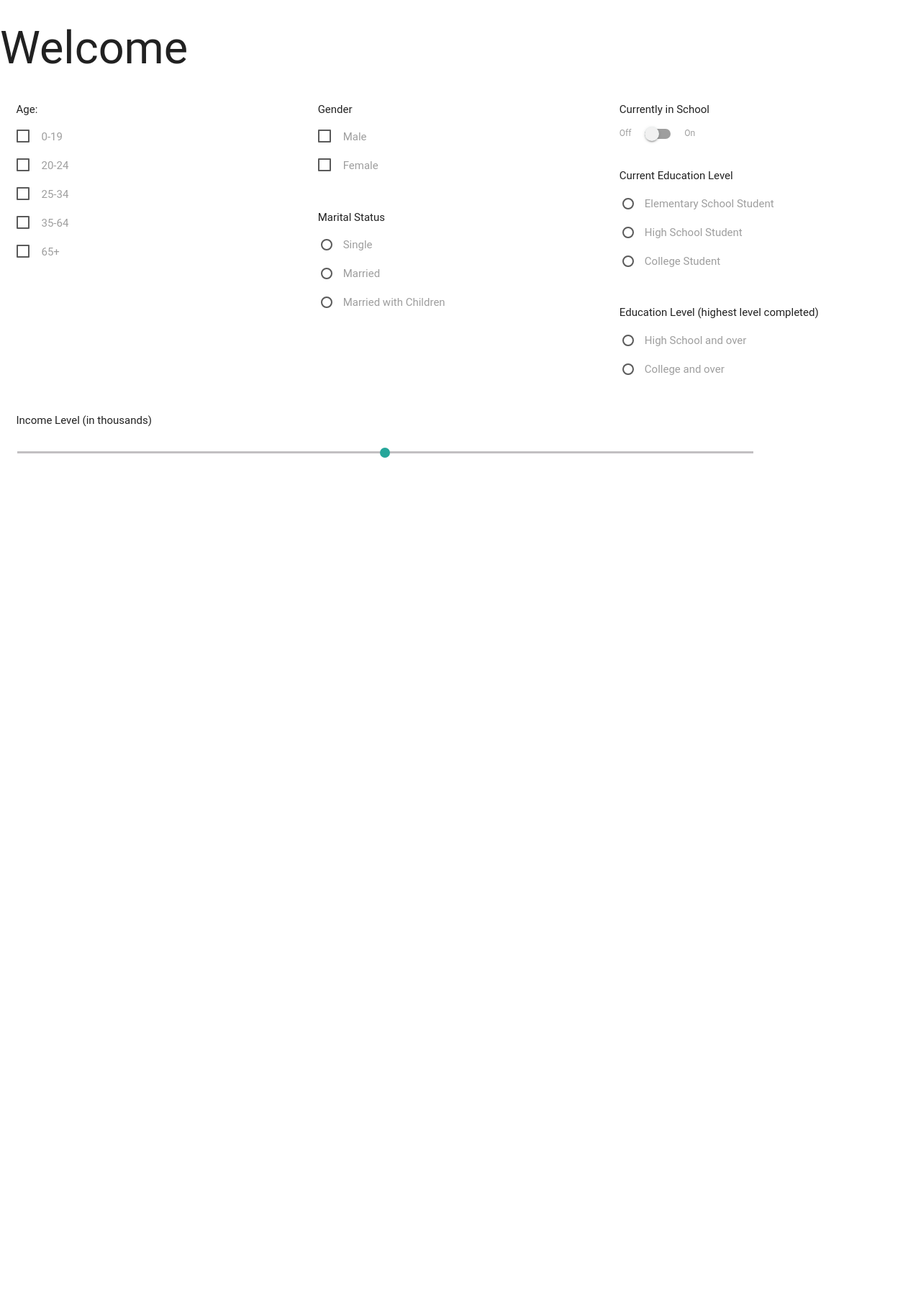
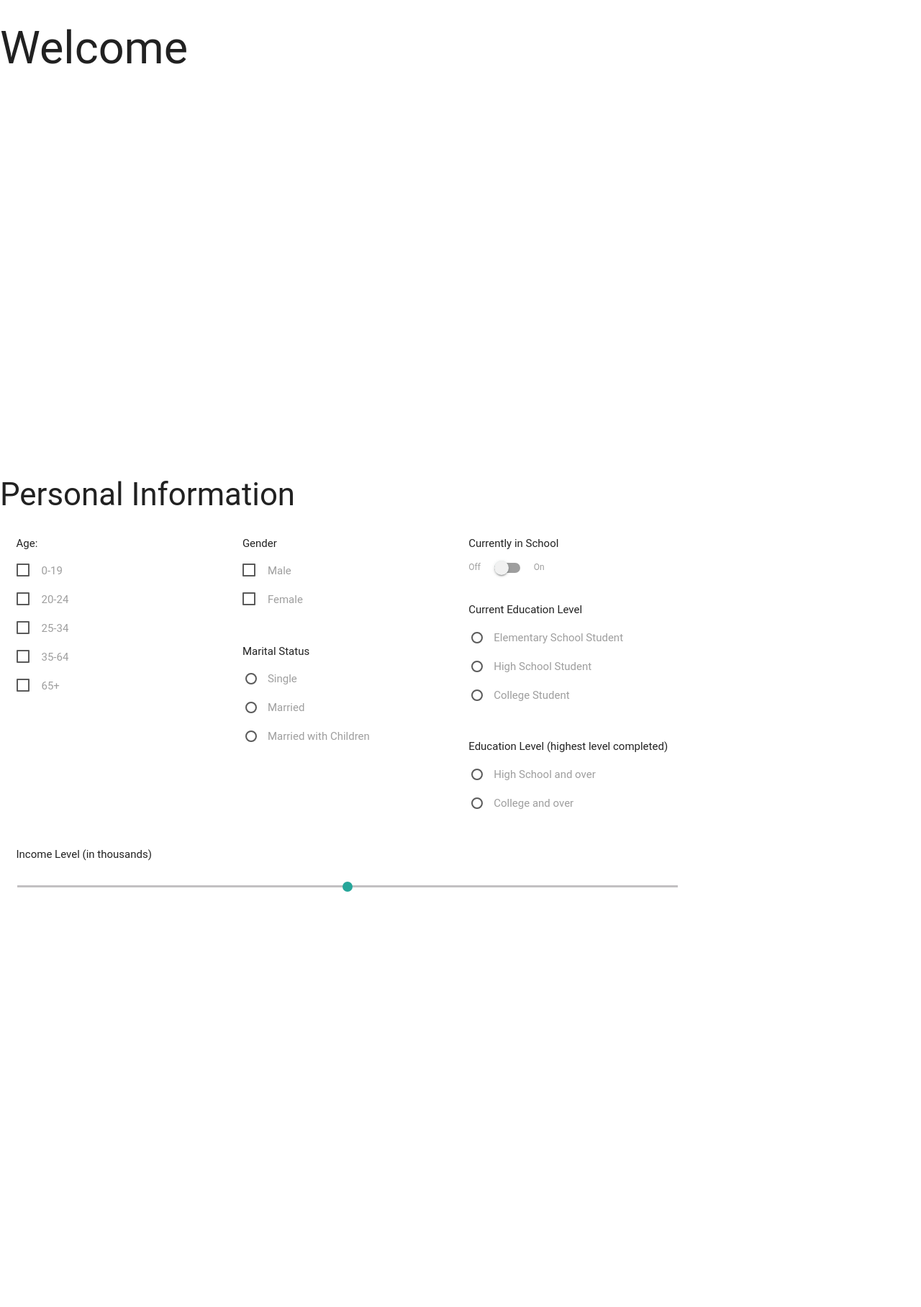
Before and after one commit to narwhals-2016/realtor, a Django app: template project/tables/templates/form.html in a window 1280 px wide. Shown: the whole page at 72% size. Before the commit the page ends 636 px from the top, so only its background shows below. Run offline with Django 3.2, Linux system fonts and the light colour scheme; the template is opened without the code that fills it, so the values that code supplies are empty; some libraries are stand-ins or nearby versions; some web fonts are replaced.

Commit message:
adding form

```diff
--- a/project/tables/templates/form.html
+++ b/project/tables/templates/form.html
@@ -23,10 +23,18 @@
 <body>
 	<h1>Welcome</h1>
 
+	<div class= "">
+		<div class="parallax-container">
+			<div class="parallax"><img src="static/Bridge.jpg"></div>
+		</div>
+
+		<div class="section white">
+
+			<h3>Personal Information</h3>
 			  <div class="row">
 			    <form class="col s12">
 
-    	<div class="col s4">
+			    	<div class="col s3">
 				      	<p>Age:</p>
 				      	<p>
 						  <input type="checkbox" id="0_19" />
@@ -50,7 +58,7 @@
 						</p><br>
 			    	</div>
 
-		<div class="col s4">
+					<div class="col s3">
 						<p>Gender</p>
 						<p>
 						<input type="checkbox" name="group" id="male" />
@@ -63,20 +71,20 @@
 
 						<p>Marital Status</p>
 						<p>
-		      <input class="with-gap" name="group1" type="radio" id="single"  />
+					      <input class="with-gap" name="group" type="radio" id="single"  />
 					      <label for="single">Single</label>
 					    </p>
 					    <p>
-		      <input class="with-gap" name="group1" type="radio" id="married"  />
+					      <input class="with-gap" name="group" type="radio" id="married"  />
 					      <label for="married">Married</label>
 					    </p>
 					    <p>
-		      <input class="with-gap" name="group1" type="radio" id="married_kids"  />
+					      <input class="with-gap" name="group" type="radio" id="married_kids"  />
 					      <label for="married_kids">Married with Children</label>
 					    </p><br>
 					</div>
 
-		<div class="col s4">
+					<div class="col s3">
 						<!-- want this to be conditional, if the switch is off you show education levels, if it is on you show options for current education -->
 					    <p>Currently in School</p>
 						  <div class="switch">
@@ -104,23 +112,27 @@
 
 					   <p>Education Level (highest level completed)</p>
 						<p>
-		      <input class="with-gap" name="group1" type="radio" id="hs+"  />
+					      <input class="with-gap" name="group2" type="radio" id="hs+"  />
 					      <label for="hs+">High School and over</label>
 					    </p>
 					    <p>
-		      <input class="with-gap" name="group1" type="radio" id="college+"  />
+					      <input class="with-gap" name="group2" type="radio" id="college+"  />
 					      <label for="college+">College and over</label>
 					    </p><br>
 					</div>
 
-		<div class="col s10">
+					<div class="col s9">
 						<p>Income Level (in thousands)</p>
 					    <p class="range-field">
 					      <input type="range" id="income" min="20" max="250" />
 					    </p><br>
 					</div>
+				</div>
 
-
+		<div class="parallax-container">
+			<div class="parallax"><img src="static/Bridge.jpg"></div>
+		</div>
+    </div>
 
     </form>
   </div>
```
Also changed, not shown: project/tables/static/Bridge.jpg (added). Lines whose indentation alone changed are shown as unchanged.
